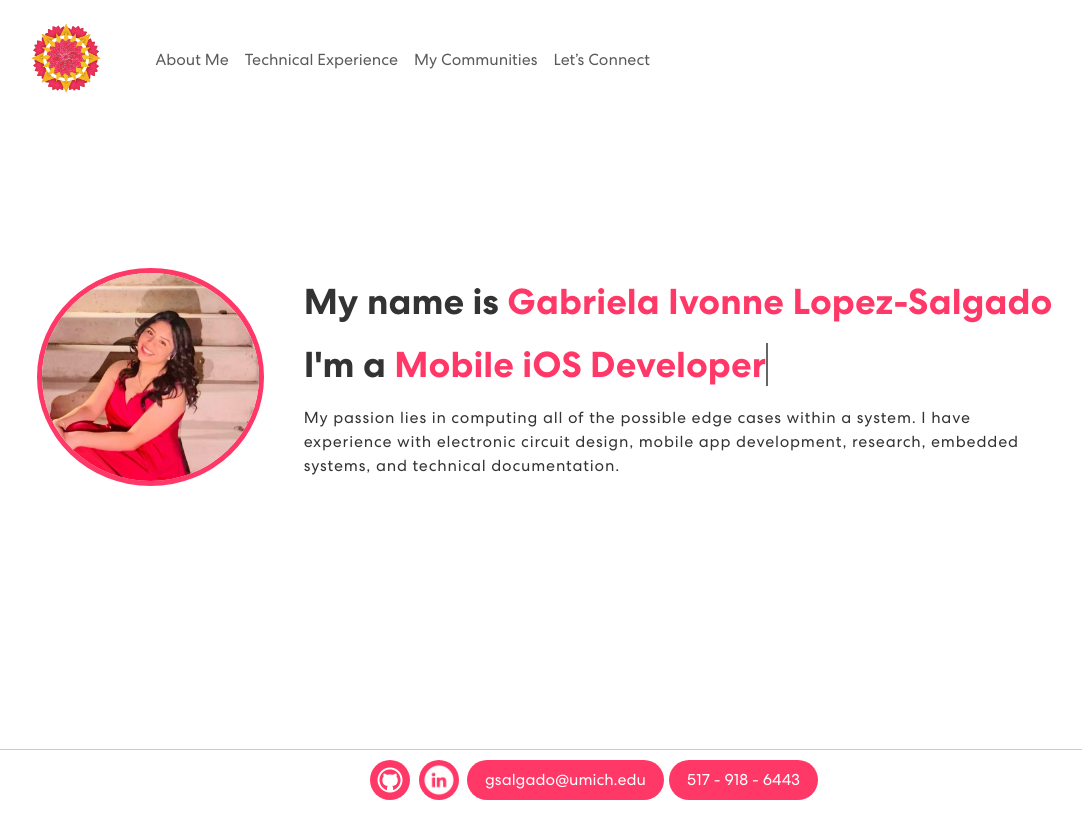
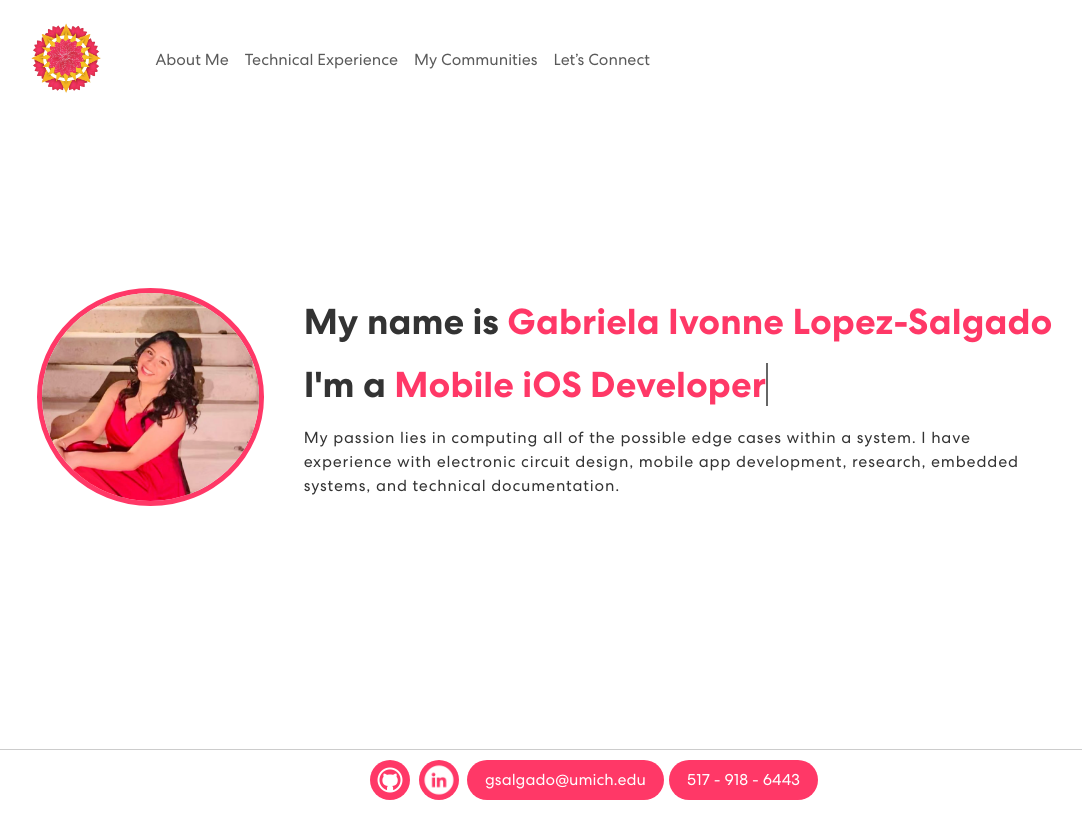
Before and after one commit to glopezsalgado/glopezsalgado.github.io, a React (Create React App) app: page / in a window 1280 px wide. Shown: the whole page, without its empty margins (51-1133 px from the left). Built offline with nearby package versions, Linux system fonts and the light colour scheme.

Commit message:
fixing body parameters

```diff
--- a/src/App.css
+++ b/src/App.css
@@ -104,7 +104,7 @@ p.danger {
 
 .content {
   flex: 1;
-  margin-top: 0;
+  margin-top: 20px;
   padding: 130px 0px;
   background-color: #ffffff;
   padding-left: 0px;
```
